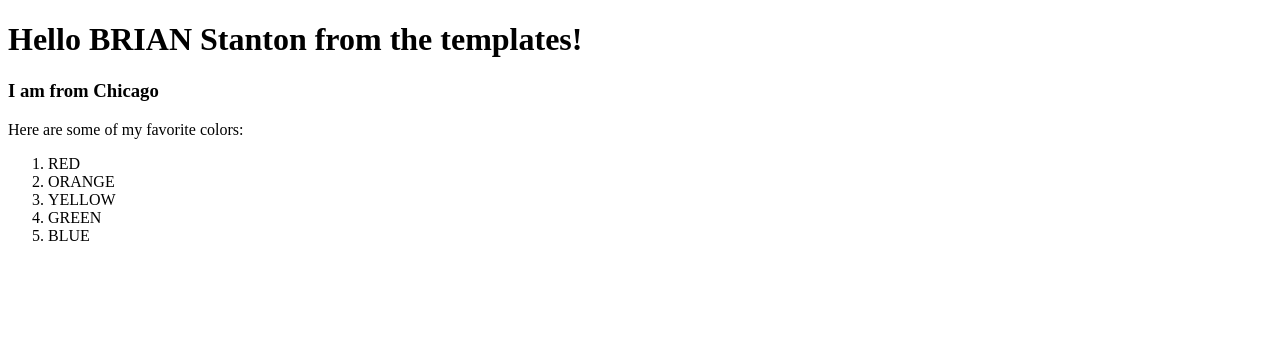
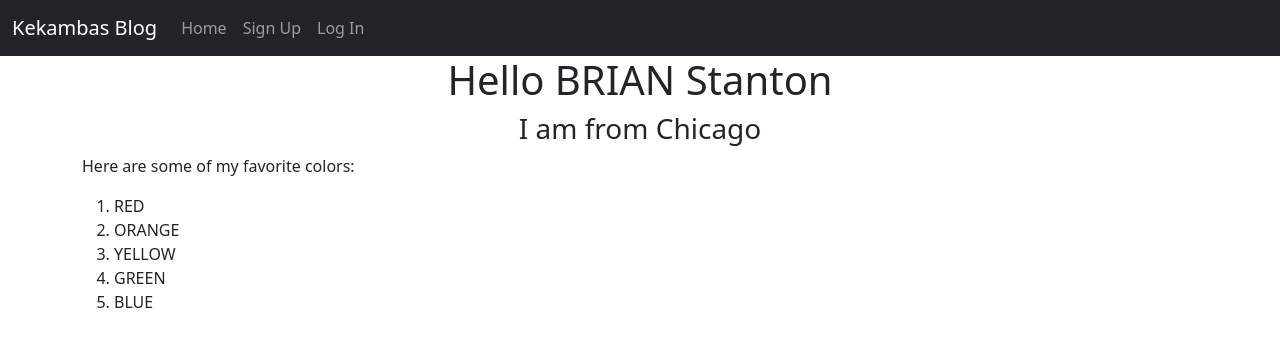
Before and after one commit to bstanton773/kekambas-132_flask_blog, a Flask app: page / in a window 1280 px wide. Shown: the top 347 px of the page. Run offline with Flask 3, Linux system fonts and the light colour scheme.

Commit message:
Add Bootstrap and nav.html

```diff
--- a/app/templates/index.html
+++ b/app/templates/index.html
@@ -4,22 +4,37 @@
     <meta charset="UTF-8">
     <meta name="viewport" content="width=device-width, initial-scale=1.0">
     <title>Kekambas Blog</title>
+    <link rel="stylesheet" href="https://cdn.jsdelivr.net/npm/bootstrap@5.3.2/dist/css/bootstrap.min.css">
 </head>
 <body>
-    <h1>Hello {{ first_name.upper() }} {{ last_name }} from the templates!</h1>
+
+    {% include 'nav.html' %}
+
+    <div class="row">
+        <div class="col text-center">
+            <h1>Hello {{ first_name.upper() }} {{ last_name }}</h1>
 
             {% if first_name == 'Brian' %}
                 <h3>I am from Chicago</h3>
             {% else %}
                 <h3>Something interesting</h3>
             {% endif %}
+        </div>
+    </div>
 
+    <div class="container">
+        <div class="row">
+            <div class="col">
                 <p>Here are some of my favorite colors:</p>
                 <ol>
                     {% for color in colors %}
                         <li>{{ color.upper() }}</li>
                     {% endfor %}
                 </ol>
+            </div>
+        </div>
+    </div>
 
+    <script src='https://cdn.jsdelivr.net/npm/bootstrap@5.3.2/dist/js/bootstrap.bundle.min.js'></script>
 </body>
 </html>
--- /dev/null
+++ b/app/templates/nav.html
@@ -0,0 +1,15 @@
+<nav class="navbar navbar-expand-lg bg-dark" data-bs-theme="dark">
+    <div class="container-fluid">
+        <a class="navbar-brand" href="#">Kekambas Blog</a>
+        <button class="navbar-toggler" type="button" data-bs-toggle="collapse" data-bs-target="#navbarNavAltMarkup" aria-controls="navbarNavAltMarkup" aria-expanded="false" aria-label="Toggle navigation">
+        <span class="navbar-toggler-icon"></span>
+        </button>
+        <div class="collapse navbar-collapse" id="navbarNavAltMarkup">
+            <div class="navbar-nav">
+                <a class="nav-link" href="#">Home</a>
+                <a class="nav-link" href="#">Sign Up</a>
+                <a class="nav-link" href="#">Log In</a>
+            </div>
+        </div>
+    </div>
+</nav>
```
Lines whose indentation alone changed are shown as unchanged.
